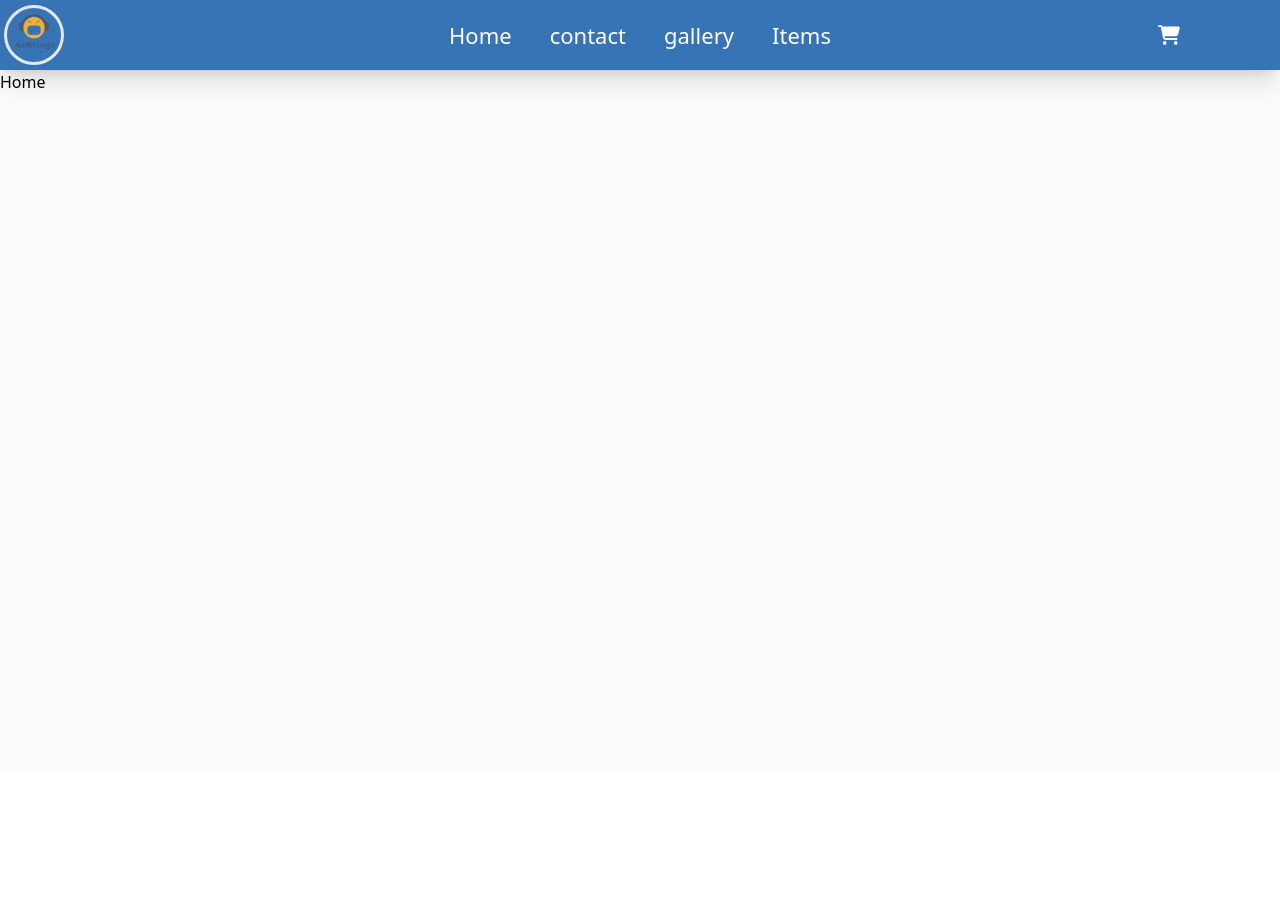
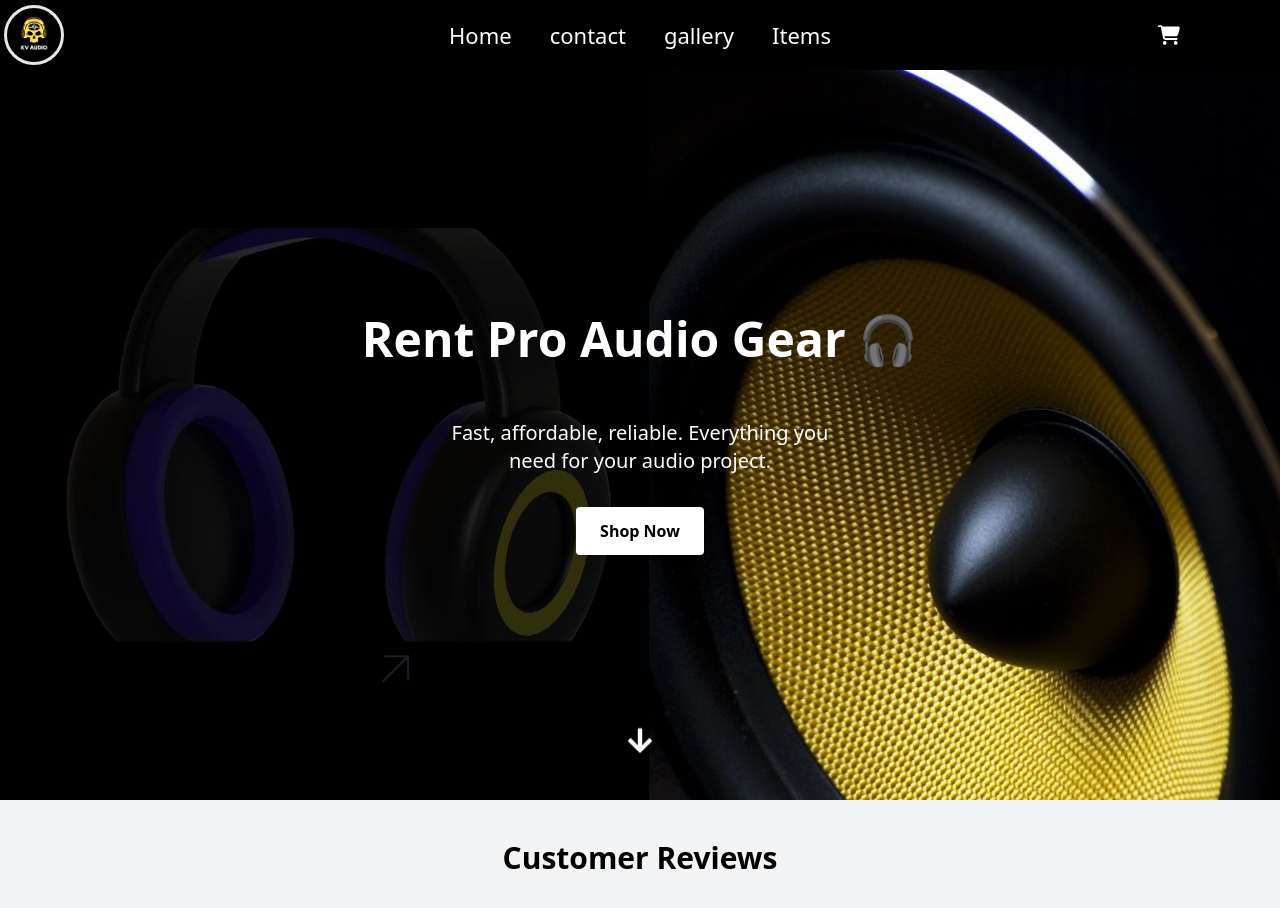
Before and after one commit to Sathsara200/kv-audio-frontend, a React (Vite) app: page / in a window 1280 px wide. Shown: the top 908 px of the page. Before the commit the page ends 800 px from the top, so only its background shows below. Built offline with nearby package versions, Linux system fonts and the light colour scheme; no server answers.

Commit message:
create home hero section anbd reveiw section✅

```diff
--- a/src/components/header.jsx
+++ b/src/components/header.jsx
@@ -8,7 +8,7 @@ export default function Header() {
 	const [navPanelOpen, setNavPanelOpen] = useState(false);
   const token = localStorage.getItem("token")
 	return (
-		<header className="w-full  h-[70px] shadow-xl flex justify-center items-center relative bg-accent text-white">
+		<header className="w-full  h-[70px] shadow-xl flex justify-center items-center relative bg-black text-white">
 			<img
 				src="/logo.png"
 				alt="logo"
--- a/src/pages/admin/addItemPage.jsx
+++ b/src/pages/admin/addItemPage.jsx
@@ -67,7 +67,7 @@ export default function AddItemPage() {
                 toast.success(result.data.message);
                 navigate("/admin/items")
             }catch(err){
-                toast.error("You are not autherized to add items")
+                toast.error("Something went wrong")
             }
         }else{
 
--- /dev/null
+++ b/src/pages/home/hero.css
@@ -0,0 +1,9 @@
+.home {
+  background-image: url('/home.jpg');
+  background-size: cover;
+  background-position: center;
+  background-repeat: no-repeat;
+  height: calc(100vh - 70px);
+  position: relative;
+  overflow: hidden;
+}
--- a/src/pages/home/home.jsx
+++ b/src/pages/home/home.jsx
@@ -1,7 +1,52 @@
-export default function Home(){
-    return(
-        <div>
-            <h1>Home</h1>
+import { useEffect, useState } from "react";
+import "./hero.css";
+import { FaArrowDown } from "react-icons/fa";
+import axios from "axios";
+import toast from "react-hot-toast";
+
+// Home.jsx
+export default function Home() {
+
+   const [state,setState] = useState("loading")//loading, success, error
+    const [reviews,setReviews] = useState([])
+        useEffect(()=>{
+            if(state == "loading"){
+              const token = localStorage.getItem("token");
+                axios.get(`${import.meta.env.VITE_BACKEND_URL}/api/reviews`,{headers: {Authorization: `Bearer ${token}`},}).then((res)=>{
+                console.log(res.data)
+                setReviews(res.data)
+                setState("success")
+            }).catch((err)=>{
+                console.log("An error occured")
+                setState("error")
+            })
+        }
+    },[])
+  return (
+ <div>
+    <section className="h-screen flex items-center justify-center home text-white px-6">
+      <div className="text-center max-w-2xl">
+        <h1 className="text-5xl font-bold mb-4">Rent Pro Audio Gear 🎧</h1>
+        <p className="text-xl mb-6 pt-10 pb-2">Fast, affordable, reliable. Everything you <br/>need for your audio project.</p>
+        <div className="flex flex-col sm:flex-row gap-4 justify-center">
+          <button className="bg-white text-black px-6 py-3 rounded font-semibold hover:bg-yellow-100 transition">
+            Shop Now
+          </button>
         </div>
-    )
+      </div>
+
+  <a href="#next-section" className="absolute bottom-10 animate-bounce">
+        <FaArrowDown size={28} className="text-white hover:text-yellow-300 transition" />
+      </a>
+
+    </section>
+
+    <section id="next-section" className="min-h-screen bg-gray-100 p-10">
+    <h2 className="text-3xl font-bold text-center mb-6">Customer Reviews</h2>
+    {/* Your reviews go here */}
+    </section>
+
+
+    </div>
+  );
 }
```
Also changed, not shown: public/home.jpg (added), public/logo.png.
